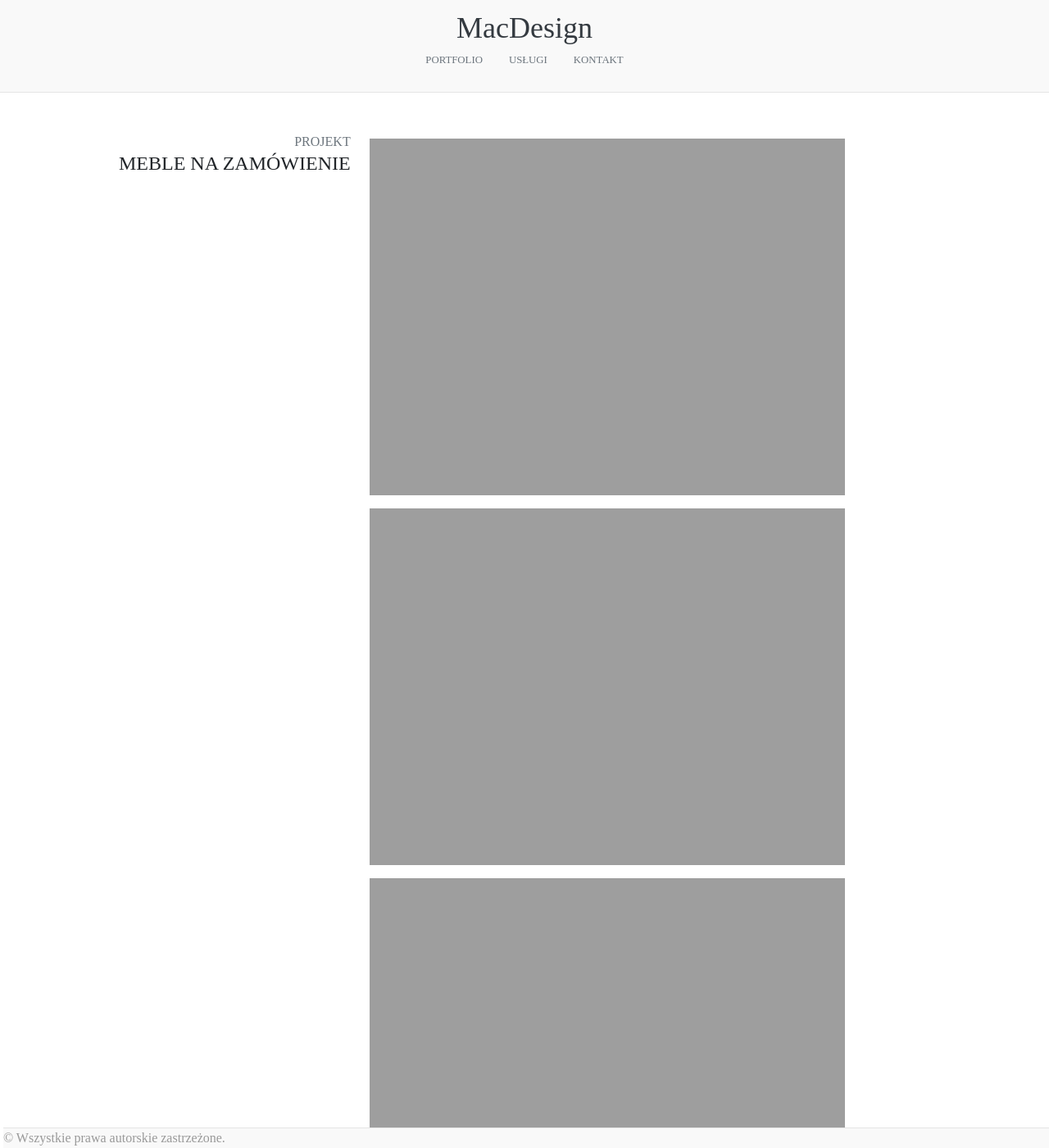
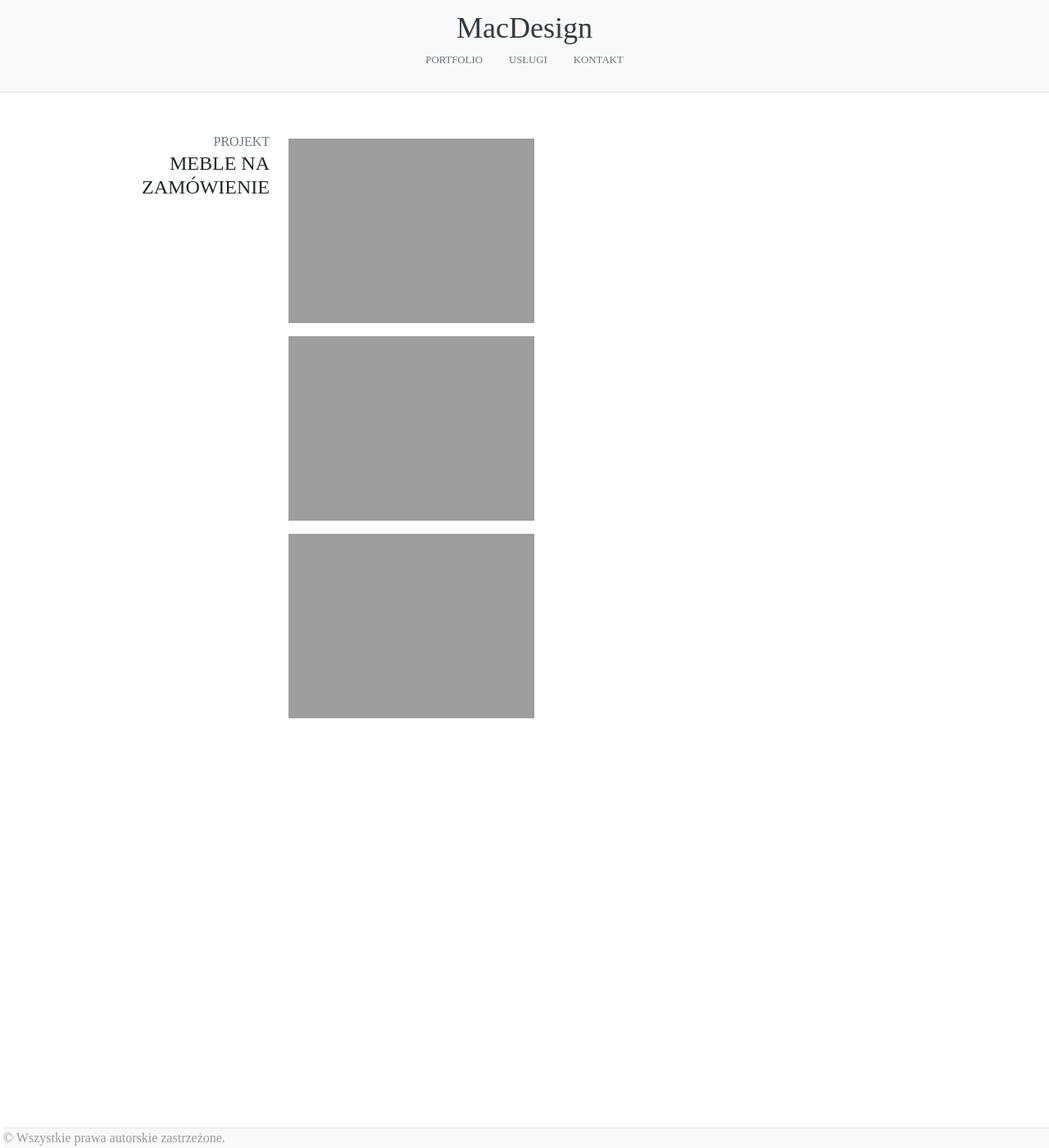
Before and after one commit to RMachnik/mac-design, a Jekyll site: the page built from _collections/_projects/2021-03-19_produkty.markdown, in a window 1280 px wide and 1400 px high. Shown: the whole window at 82% size. Built offline with Jekyll 4.4.1, drawn with Linux system fonts in a browser that asks for light colours.

Commit message:
make max width less on large device

```diff
--- a/_includes/lists/all_items.html
+++ b/_includes/lists/all_items.html
@@ -6,8 +6,8 @@
             <div class="col-md-4">
                 <a class="text-reset" href="{{ site.baseurl | prepend: site.url}}/{{item.url}}">
                     <h5>{{ item.title }}</h5>
+                    <p class="card-text">{{ item.description }}</p>
                 </a>
-                <p class="card-text">{{ item.description }}</p>
             </div>
             <div class="col-md-8">
                 <a href="{{ site.baseurl | prepend: site.url}}/{{item.url}}">
--- a/_layouts/gallery.html
+++ b/_layouts/gallery.html
@@ -3,7 +3,7 @@
 ---
 <div>
     <div class="row p-5">
-        <div class="col-md-4">
+        <div class="col-md-3">
             <div class="text-uppercase text-right">
                 <div class="text-muted">
                     Projekt
@@ -11,14 +11,14 @@
                 <h4>{{ page.additionalDescription }}</h4>
             </div>
         </div>
-        <div class="col-md-8">
+        <div class="col-md-9">
             {% for image in page.images %}
             <div class="row">
                 <a href="{{ site.baseurl | prepend: site.url}}/assets/images/{{image}}" data-lightbox="lightbox"
-                   data-gallery="example-gallery" class="col p-2">
+                   data-gallery="example-gallery" class="p-2">
                     <img src="{{ site.baseurl | prepend: site.url}}/assets/images/{{image}}"
                          loading="lazy"
-                         class="img-fluid w-75"
+                         class="img-fluid mx-w-75"
                          alt=""
                          decoding="async"
                     />
--- a/assets/css/index.css
+++ b/assets/css/index.css
@@ -81,6 +81,9 @@
     .h-md-250 {
         height: 250px;
     }
+    .mx-w-75 {
+        max-width: 75% !important;
+    }
 }
 
 .blog-title {
```
